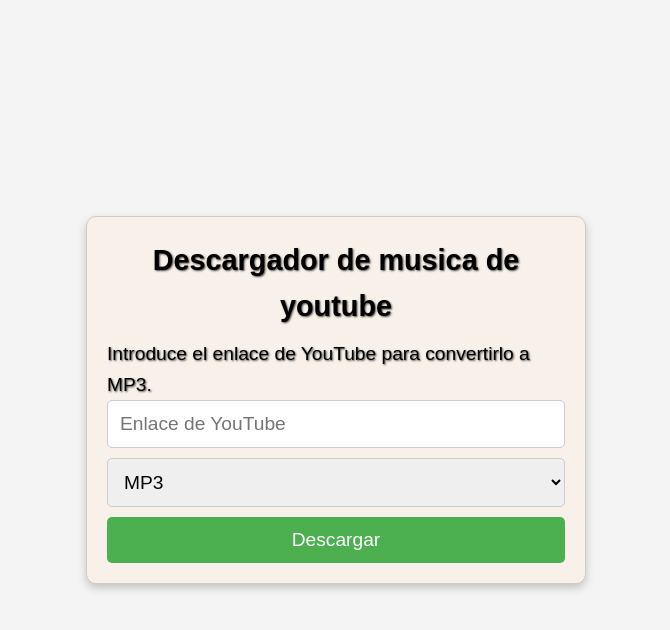
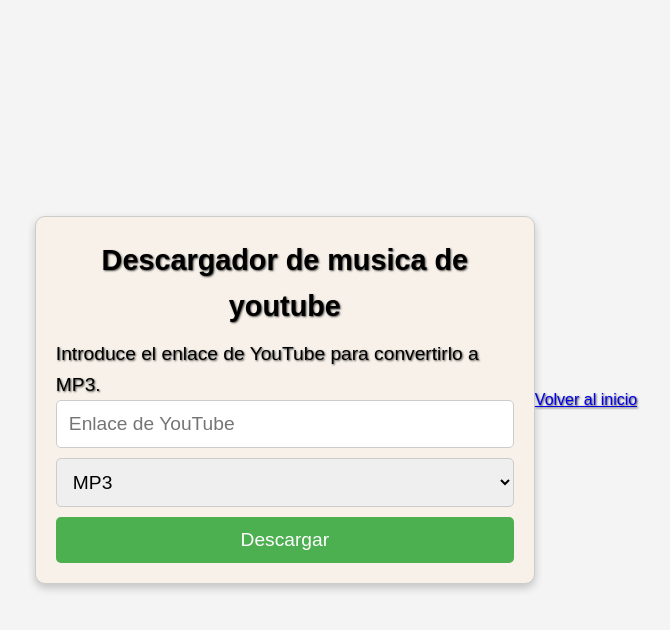
Before and after one commit to al3xplayt/youtubeDownloader, a Flask app: page /download_page in a window 1280 px wide. Shown: the top 630 px of the page, without its empty margins (304-974 px from the left). Run offline with Flask 3, Linux system fonts and the light colour scheme.

Commit message:
Update download_page.html

```diff
--- a/MyApp/templates/download_page.html
+++ b/MyApp/templates/download_page.html
@@ -21,7 +21,9 @@
             </button>
         </form>
     </div>
-
+    <div>
+        <a href="{{ url_for('index')}}"> Volver al inicio </a>
+    </div>
     {% if request.method == 'POST' %}
         <h3>Descargando...</h3>
     {% endif %}
```
